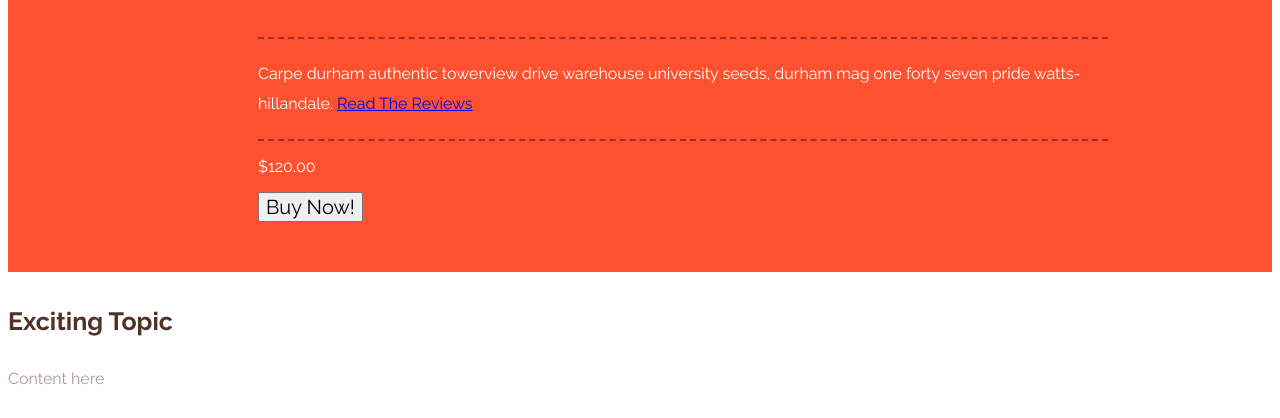
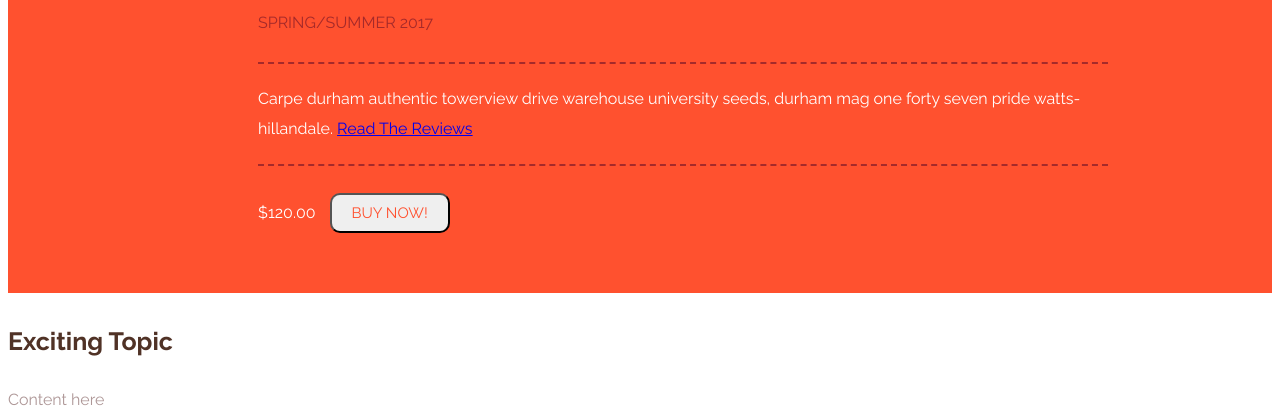
Before and after one commit to durhamdill/Homework1, a plain HTML site: page index.html in a window 1280 px wide. Shown: the part 747-1165 px from the top of the page. Drawn offline with Linux system fonts and the light colour scheme.

Commit message:
adjusting margins
adjusting margins and padding in top section to work on spacing between
text and other elements

```diff
--- a/index.html
+++ b/index.html
@@ -18,10 +18,12 @@
   <p><img src="images/shoe1.png" alt="black chuck taylor high top"></img></p>
 
   <h1>Quick Sneakers</h1>
+  <p class="spring-summer">Spring/Summer 2017</p>
 
-  <div class="intro-blurb">Carpe durham authentic towerview drive warehouse university seeds, durham mag one forty seven pride watts-hillandale. <a href="http://www.zappos.com">Read The Reviews</a></div>
+  <p class="intro-blurb">Carpe durham authentic towerview drive warehouse university seeds, durham mag one forty seven pride watts-hillandale. <a href="http://www.zappos.com">Read The Reviews</a></p>
 
-  <p>$120.00</p>
+  <p class="price">$120.00</p>
+
   <button class="buy-button">Buy Now!</button>
 </div>
 
--- a/style.css
+++ b/style.css
@@ -5,6 +5,7 @@ body {
 
 h1 {
   font-size: 60px;
+  margin-bottom: 0;
   /* note: headline font stlye */
 }
 
@@ -20,6 +21,12 @@ a {
   /* note: white paragraph text in top section */
 }
 
+.spring-summer {
+  color: brown;
+  text-transform: uppercase;
+  margin-bottom:30px;
+}
+
 .intro-blurb {
   line-height: 30px;
   border-bottom:2px dashed brown;
@@ -28,9 +35,21 @@ a {
   width:850px;
 }
 
+.price {
+  padding: 5px 10px 5px 0;
+  display: inline-block;
+}
+
 .buy-button {
+  color: #ff512f;
   font-family: 'Raleway', sans-serif;
-  font-size: 20px
+  font-size: 15px;
+  text-transform: uppercase;
+  padding: 5px;
+  border-radius: 10px;
+  width:120px;
+  height:40px;
+  display: inline-block;
 }
 
 .text-paragraph {
```
